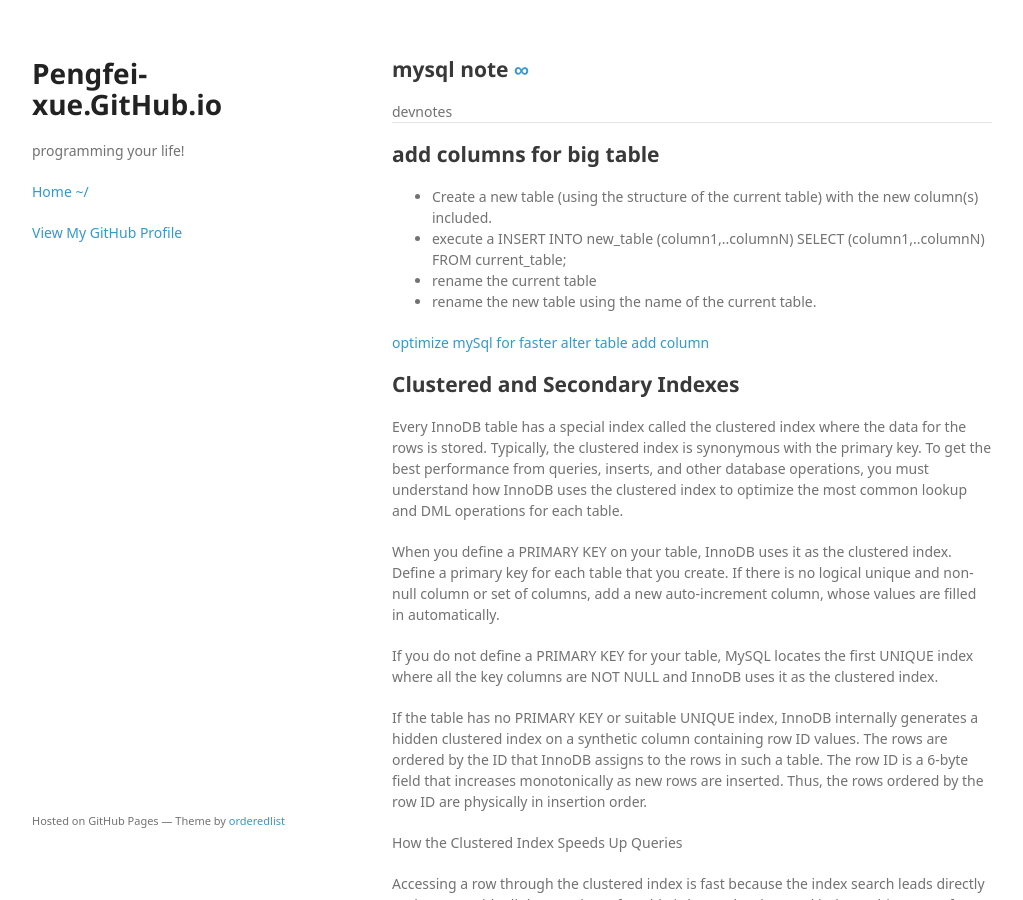
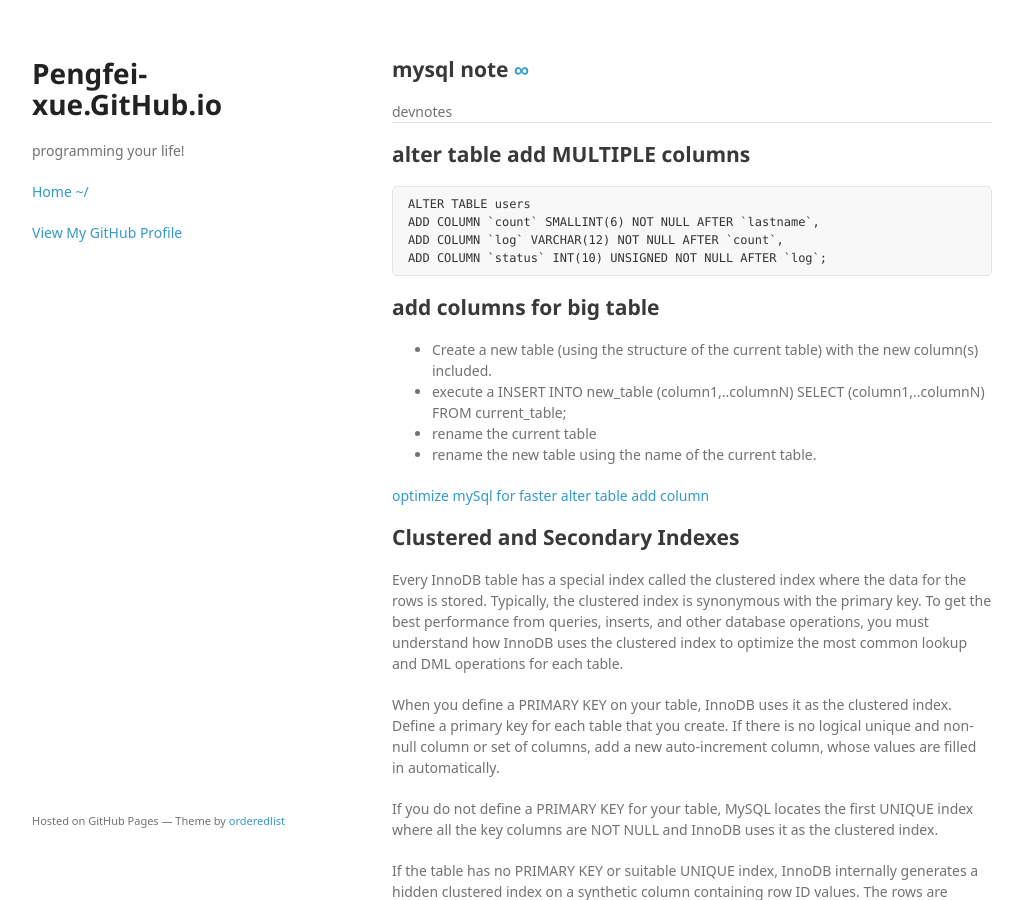
Before and after one commit to pengfei-xue/pengfei-xue.github.io, a Jekyll site: the page built from _posts/devnotes/2017-01-05-mysql.markdown, in a window 1280 px wide and 900 px high. Shown: the whole window, without its empty margins (128-1151 px from the left). Built offline with Jekyll 4.4.1, drawn with Linux system fonts in a browser that asks for light colours; some web fonts are replaced; comment, search, counter and statistics services are not loaded.

Commit message:
update mysql dev noteg

```diff
--- a/_posts/devnotes/2017-01-05-mysql.markdown
+++ b/_posts/devnotes/2017-01-05-mysql.markdown
@@ -6,6 +6,13 @@ author: Pengfei.X
 version: 0.1
 categories: [devnotes, ]
 ---
+
+## alter table add MULTIPLE columns
+
+    ALTER TABLE users
+    ADD COLUMN `count` SMALLINT(6) NOT NULL AFTER `lastname`,
+    ADD COLUMN `log` VARCHAR(12) NOT NULL AFTER `count`,
+    ADD COLUMN `status` INT(10) UNSIGNED NOT NULL AFTER `log`;
 
 
 ## add columns for big table
```
